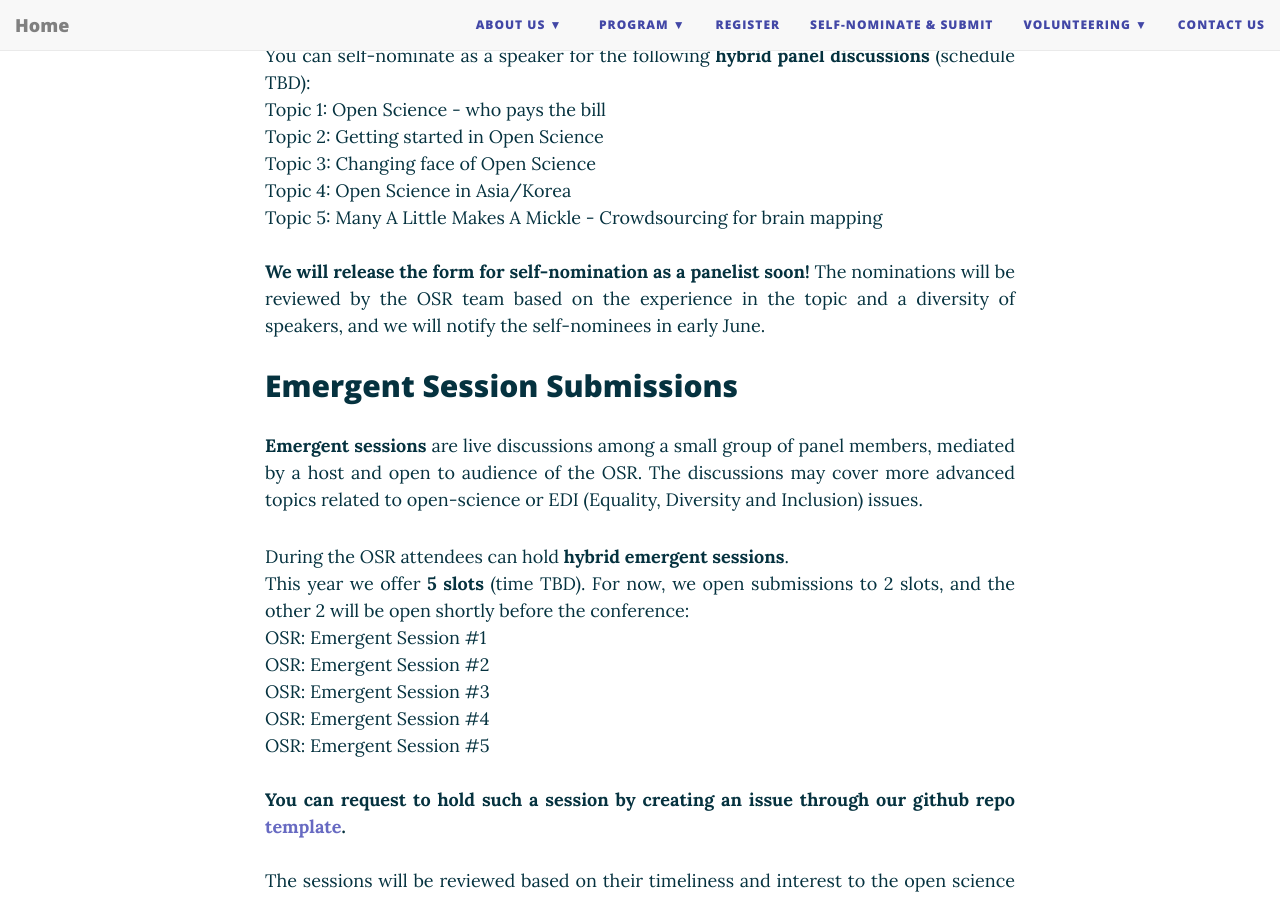
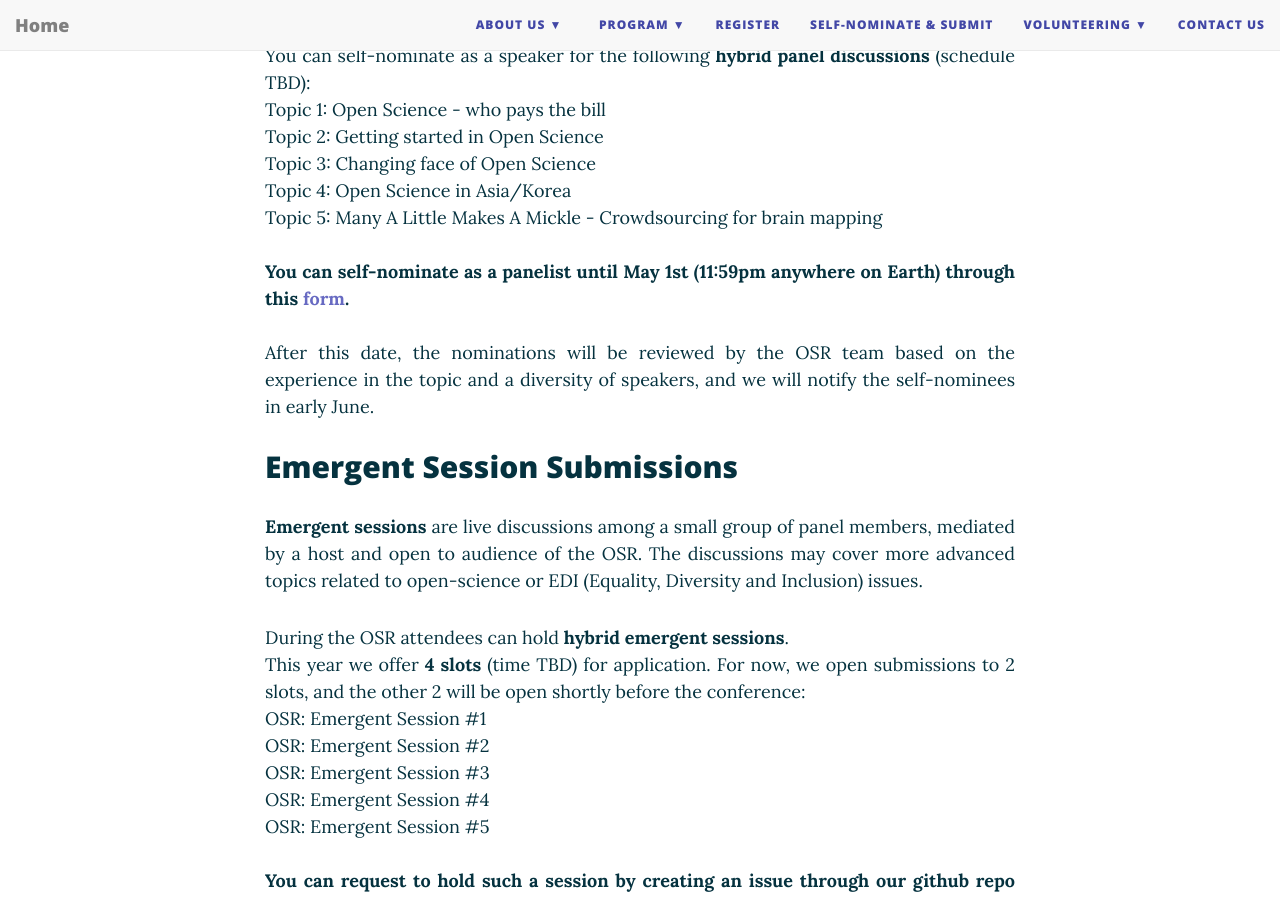
Before and after one commit to ohbm/osr2024, a Jekyll site: the page built from submit.md, in a window 1280 px wide and 900 px high, scrolled down 816 px. Built offline with Jekyll 4.4.1, drawn with Linux system fonts in a browser that asks for light colours; nearby versions of some CDN libraries.

```diff
--- a/formats.md
+++ b/formats.md
@@ -60,7 +60,7 @@ Questions from the audience are encouraged (via chat feature if virtual) and wil
   <li>Open Science in Asia/Korea</li>
   <li>Many A Little Makes A Mickle - Crowdsourcing for brain mapping</li>
 </ol>
-<p align="justify"> If you are interested in joining as a panelist and would like to self-volunteer, we will release a form to fill in soon<!-- please sign up via this [form](https://forms.office.com/r/pBYUbr5bEg) -->, and we will confirm all panelists by May! If you have any question regarding these sessions and the self-nomination, please feel free to contact us at ohbmopenscience@gmail.com.</p>
+<p align="justify"> If you are interested in joining as a panelist and would like to self-volunteer, please sign up via this [form](https://forms.office.com/r/pBYUbr5bEg), and we will confirm all panelists by May! If you have any question regarding these sessions and the self-nomination, please feel free to contact us at ohbmopenscience@gmail.com.</p>
 
 <br/>
 <br/>
--- a/panel.md
+++ b/panel.md
@@ -78,10 +78,10 @@ function displayPanel(panelName) {
 The OSR has always been a place to learn and share experiences.
 This year we are centering these experiences around themes which are undergoing rapid change in our discipline.
 
-For each session, we are looking for 1-2 self-nominated panelists, and the link of self-nomination will be available soon!
-<!-- **If you are interested in joining as a panelist and would like to self-nominate, please fill in the following form!** <br>-->
+For each panel discussion session, we are looking for 1-2 self-nominated panelists.
+**If you are interested in joining as a panelist and would like to self-nominate, please fill in the following form!** <br>
 
-<!-- <iframe width="640px" height="480px" src="https://forms.office.com/Pages/ResponsePage.aspx?id=DQSIkWdsW0yxEjajBLZtrQAAAAAAAAAAAAMAAC9pqdJUN0FOODU0N0Y2VUxDWDQwWkI0S0NMSTgwMy4u&embed=true" frameborder="0" marginwidth="0" marginheight="0" style="border: none; max-width:100%; max-height:100vh" allowfullscreen webkitallowfullscreen mozallowfullscreen msallowfullscreen> </iframe> -->
+<iframe width="640px" height="480px" src="https://forms.office.com/Pages/ResponsePage.aspx?id=DQSIkWdsW0yxEjajBLZtrQAAAAAAAAAAAAMAAC9pqdJUN0FOODU0N0Y2VUxDWDQwWkI0S0NMSTgwMy4u&embed=true" frameborder="0" marginwidth="0" marginheight="0" style="border: none; max-width:100%; max-height:100vh" allowfullscreen webkitallowfullscreen mozallowfullscreen msallowfullscreen> </iframe>
 
 We will confirm with you by May on the invitation. Meanwhile, if you have any question regarding these sessions and the self-nomination, please feel free to contact us at ohbmopenscience@gmail.com.
 
--- a/submit.md
+++ b/submit.md
@@ -35,9 +35,9 @@ You can self-nominate as a speaker for the following **hybrid panel discussions*
 <!-- **10:30 GMT-4 July 25, 2023** (Tuesday):  -->Topic 4: Open Science in Asia/Korea <br>
 <!-- **10:30 GMT-4 July 26, 2023** (Wednesday):  -->Topic 5: Many A Little Makes A Mickle - Crowdsourcing for brain mapping <br><br>
 
-**We will release the form for self-nomination as a panelist soon!**
-<!-- **You can self-nominate as a panelist until May 1st (12pm anywhere on Earth) through this [form](https://forms.office.com/r/pBYUbr5bEg){:target="_blank"}.**<br> <br> -->
-<!-- After this date, t --> The nominations will be reviewed by the OSR team based on the experience in the topic and a diversity of speakers, and we will notify the self-nominees in early June. <br>
+<!-- **We will release the form for self-nomination as a panelist soon!** -->
+**You can self-nominate as a panelist until May 1st (11:59pm anywhere on Earth) through this [form](https://forms.office.com/r/pBYUbr5bEg){:target="_blank"}.**<br> <br>
+After this date, the nominations will be reviewed by the OSR team based on the experience in the topic and a diversity of speakers, and we will notify the self-nominees in early June. <br>
 </p>
 {::options parse_block_html="false" /}
 
@@ -50,7 +50,7 @@ You can self-nominate as a speaker for the following **hybrid panel discussions*
 </p>
 <p align="justify">
 During the OSR attendees can hold **hybrid emergent sessions**. <br>
-This year we offer **5 slots** (time TBD). For now, we open submissions to 2 slots, and the other 2 will be open shortly before the conference:<br>
+This year we offer **4 slots** (time TBD) for application. For now, we open submissions to 2 slots, and the other 2 will be open shortly before the conference:<br>
 <!-- **10.30-11.30 (GMT -4) July 23** (Sunday) :  -->OSR: Emergent Session #1 <br>
 <!-- **10.30-11.30 (GMT -4) July 24** (Monday) :  -->OSR: Emergent Session #2 <br>
 <!-- **14.45-15.45 (GMT -4) July 24** (Monday) :  -->OSR: Emergent Session #3 <br>
```
